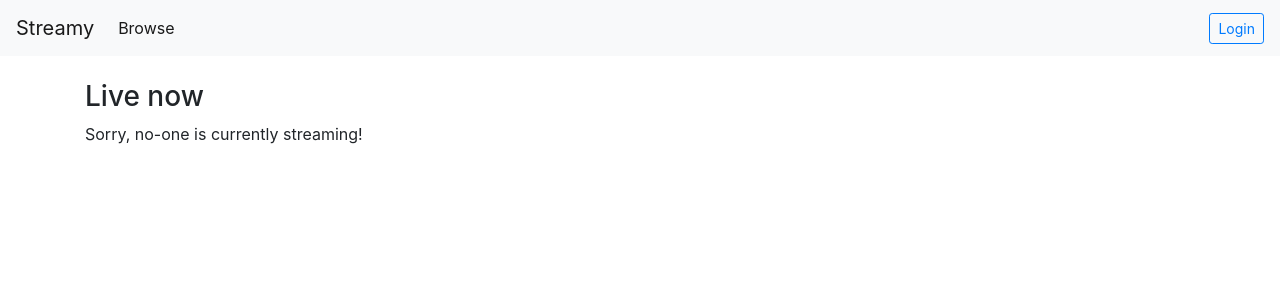
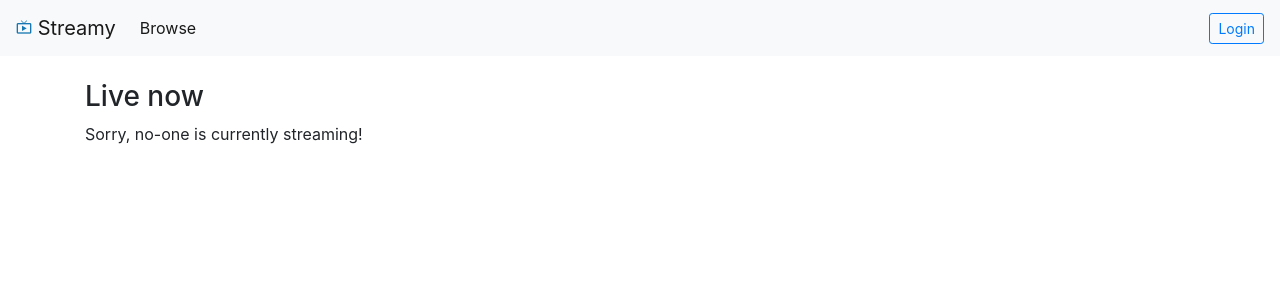
Before and after one commit to carbn/streamy, a Django app: page / in a window 1280 px wide. Shown: the top 300 px of the page. Run offline with Django 3.2, Linux system fonts and the light colour scheme; data that the repository does not hold is empty; some libraries are stand-ins or nearby versions.

Commit message:
add material icons

```diff
--- a/app/streamy/static/custom.css
+++ b/app/streamy/static/custom.css
@@ -1,3 +1,8 @@
+.navbar-brand .material-icons {
+    font-size: 1.0rem;
+    color: #1678b3;
+}
+
 video {
     display: block;
     width: 100%;
--- a/app/streamy/templates/base.html
+++ b/app/streamy/templates/base.html
@@ -5,13 +5,14 @@
         <meta charset="utf-8">
         <meta name="viewport" content="width=device-width, initial-scale=1, shrink-to-fit=no">
         <link rel="stylesheet" href="https://stackpath.bootstrapcdn.com/bootstrap/4.3.1/css/bootstrap.min.css" integrity="sha384-ggOyR0iXCbMQv3Xipma34MD+dH/1fQ784/j6cY/iJTQUOhcWr7x9JvoRxT2MZw1T" crossorigin="anonymous">
+        <link rel="stylesheet" href="https://fonts.googleapis.com/icon?family=Material+Icons">
         <link rel="stylesheet" href="{% static 'custom.css' %}">
         <script type="text/javascript" src="https://cdnjs.cloudflare.com/ajax/libs/flv.js/1.5.0/flv.min.js"></script>
         <title>Streamy</title>
     </head>
     <body>
         <nav class="navbar navbar-expand-md navbar-light bg-light mb-4">
-            <a class="navbar-brand" href="/">Streamy</a>
+            <a class="navbar-brand" href="/"><i class="material-icons">live_tv</i> Streamy</a>
             <div class="collapse navbar-collapse">
             <ul class="navbar-nav">
                 <li class="nav-item">
```
